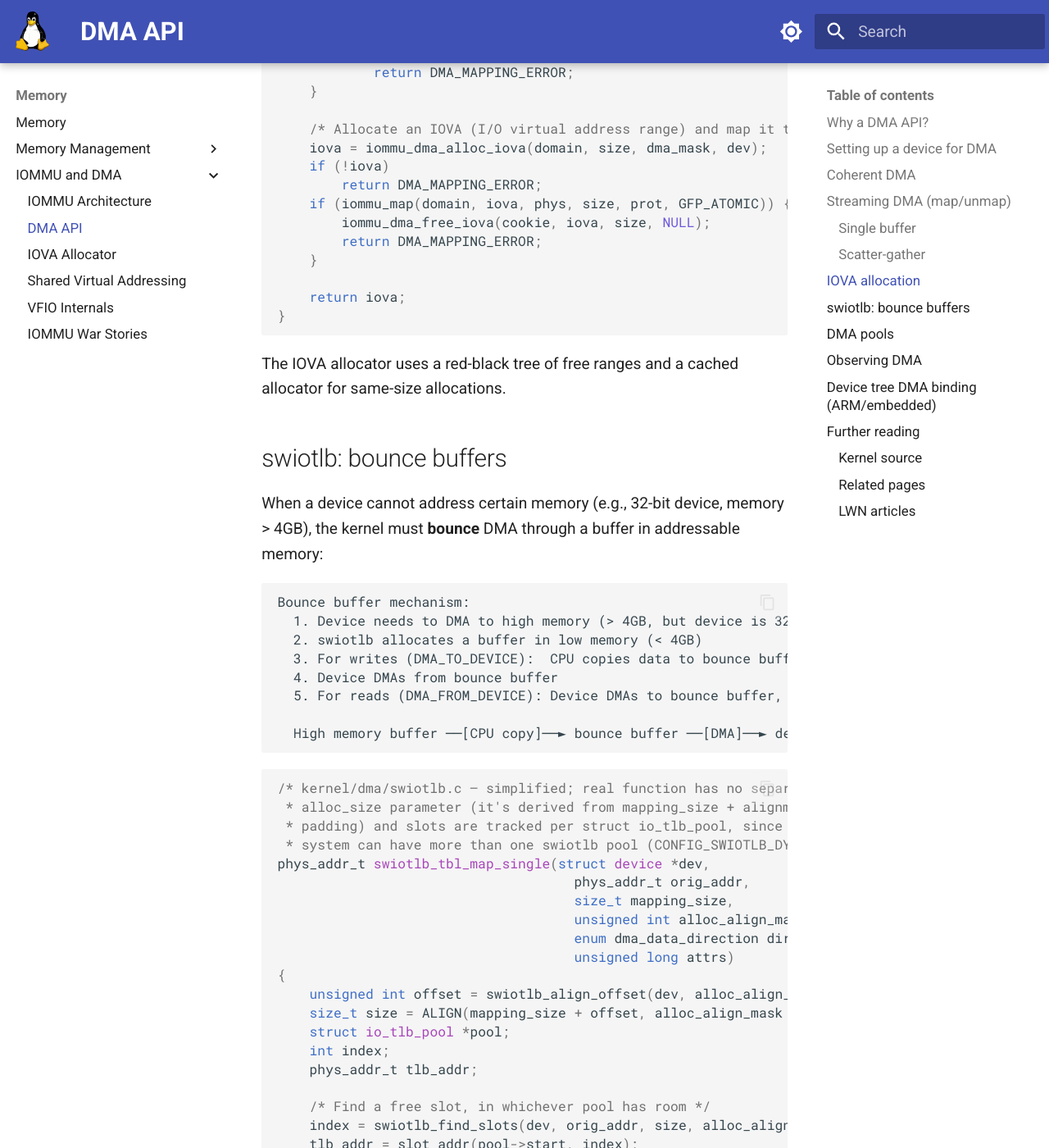
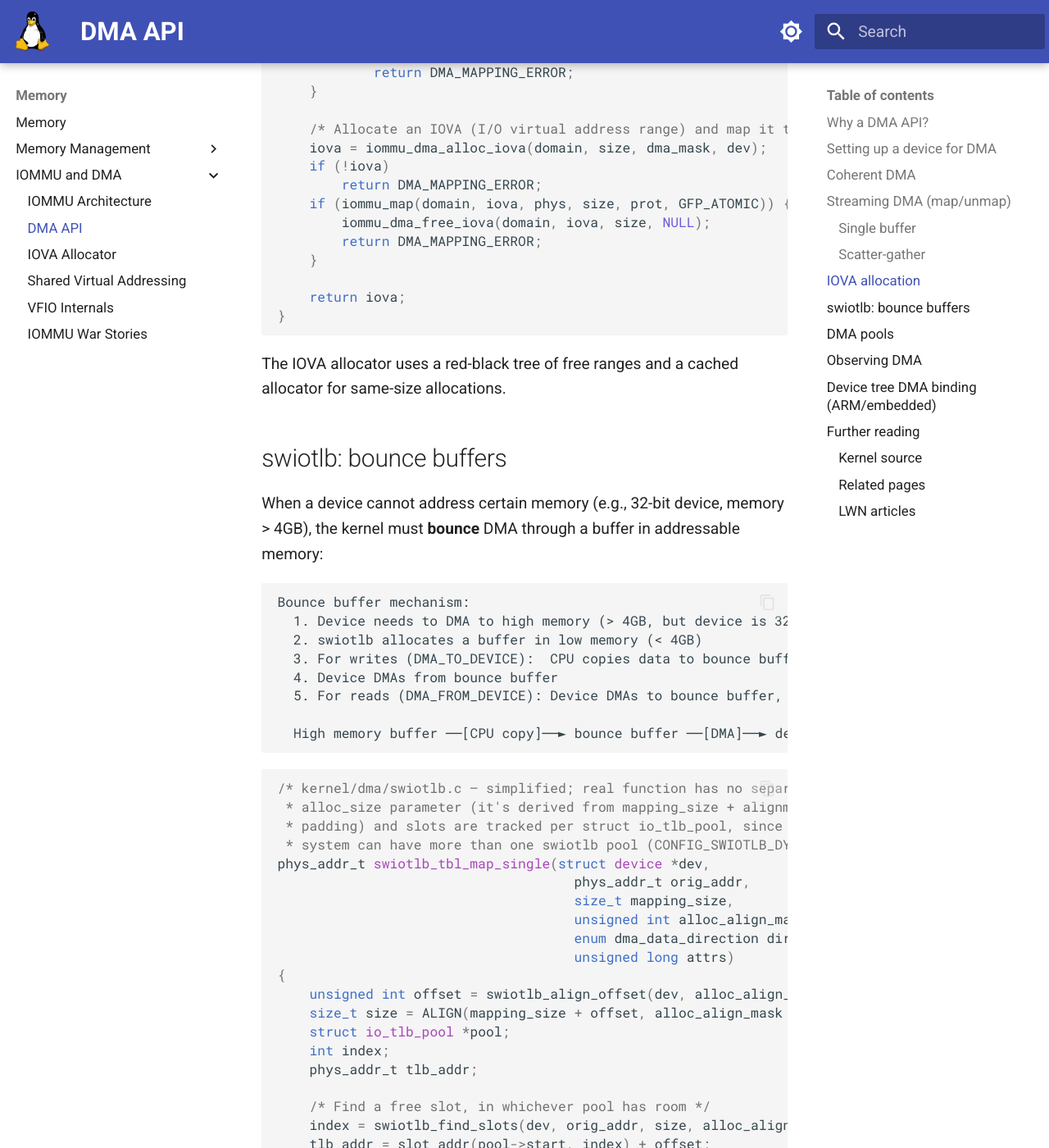
Before and after one commit to laveeshb/linux-kernel-internals, an MkDocs documentation site: the page built from docs/iommu/dma-api.md, in a window 1280 px wide and 1400 px high, scrolled down 4363 px. Shown: the whole window at 82% size. Built offline with MkDocs 1.6.1 and Material for MkDocs 9.7.7, drawn with Linux system fonts in a browser that asks for light colours.

Commit message:
Address round 3 review: fix cross-file signature mismatch and dropped offset
- iommu_dma_free_iova() call site still passed the old cookie-based
  first argument; this PR's own iova-allocator.md rewrite already
  fixed the real signature to take the domain instead (already in
  scope in this code block) -- fixed the call site to match.
- swiotlb_tbl_map_single()'s rewritten tlb_addr computation dropped
  the alignment offset it computes earlier in the same block; real
  source adds it back (slot_addr(pool->start, index) + offset).

```diff
--- a/docs/iommu/dma-api.md
+++ b/docs/iommu/dma-api.md
@@ -163,7 +163,7 @@
     if (!iova)
         return DMA_MAPPING_ERROR;
     if (iommu_map(domain, iova, phys, size, prot, GFP_ATOMIC)) {
-        iommu_dma_free_iova(cookie, iova, size, NULL);
+        iommu_dma_free_iova(domain, iova, size, NULL);
         return DMA_MAPPING_ERROR;
     }
 
```
Also changed, not shown: other parts of docs/iommu/dma-api.md (+1 -1 lines).
